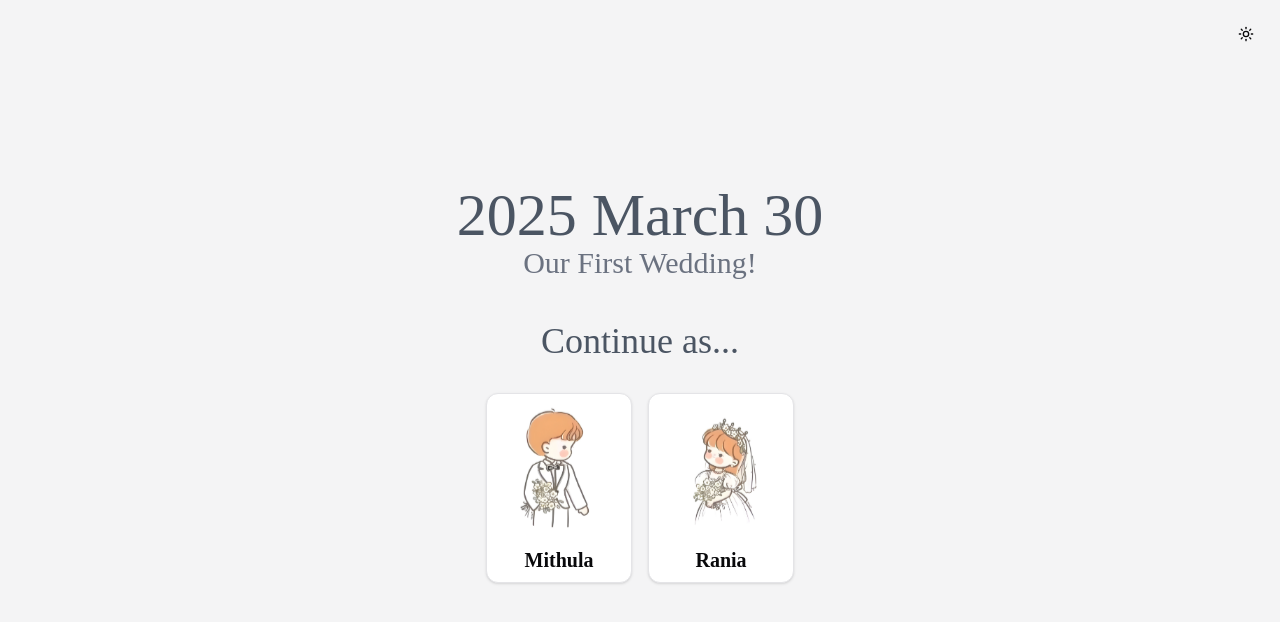
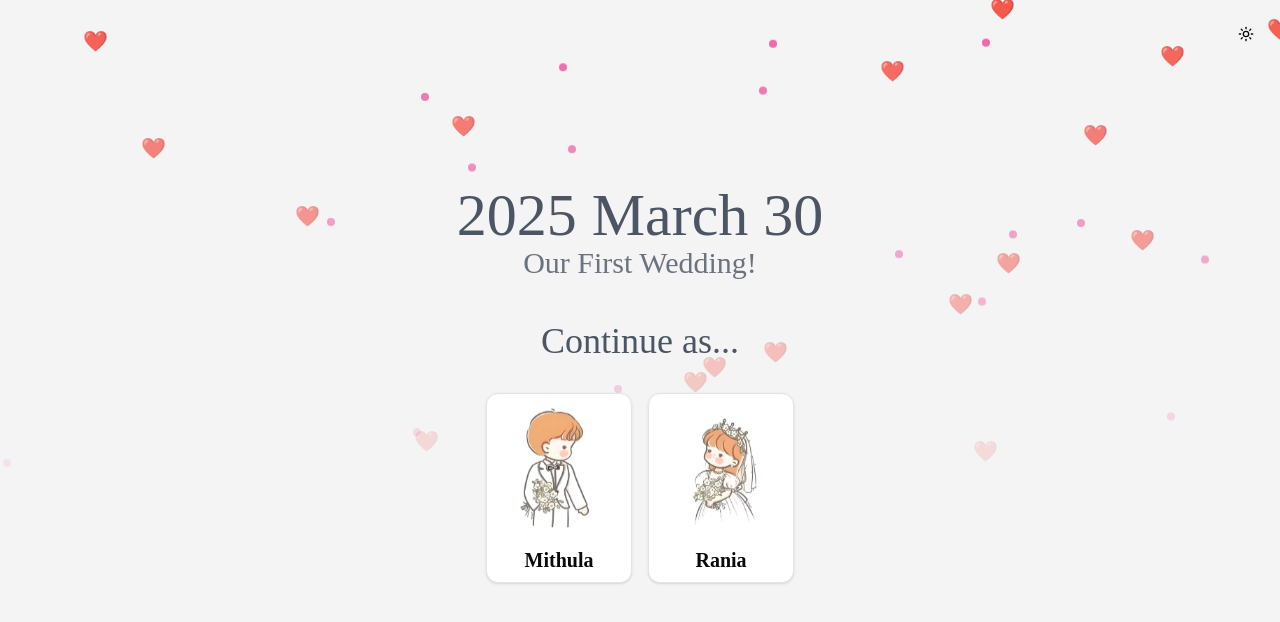
Before and after one commit to Mithula-Ra/Soulmates, a React (Vite) app in the folder client/: page /Homecoming in a window 1280 px wide. Shown: the top 622 px of the page. Built offline with nearby package versions, Linux system fonts and the light colour scheme; sample sign-in values are in the browser's storage; a web font is replaced by a local one.

Commit message:
create flower shower

```diff
--- /dev/null
+++ b/client/src/components/Homecoming/Flowers.tsx
@@ -0,0 +1,30 @@
+interface FlowersProps {
+    emoji?: string; // Allows custom emoji (default: ❤️)
+  }
+
+  const Flowers: React.FC<FlowersProps> = ({ emoji = "❤️" }) => {
+    return (
+      <div className="absolute inset-0 overflow-hidden z-10">
+        <ul className="relative h-full w-full list-none">
+          {Array.from({ length: 100 }).map((_, index) => (
+            <li
+              key={index}
+              className={`absolute opacity-0 animate-falling ${
+                index % 2 == 0 ? "text-red-500 text-xl" : "w-[8px] h-[8px] bg-pink-500 rounded-full"
+              }`}
+              style={{
+                top: "-10%", // Start above the screen
+                left: `${Math.random() * 100}%`, // Random horizontal start
+                animationDuration: `${Math.random() * 4 + 2}s`, // Random fall speed (2s to 6s)
+                animationDelay: `${index * 100}ms`, // Fixing the delay issue
+              }}
+            >
+              {index % 2 == 0  ? emoji : ""}
+            </li>
+          ))}
+        </ul>
+      </div>
+    );
+  };
+
+  export default Flowers;
--- a/client/src/components/Homecoming/HC-Day.tsx
+++ b/client/src/components/Homecoming/HC-Day.tsx
@@ -8,7 +8,7 @@ import { useFirstLogin } from "@/contexts/FirstLoginContext";
 
 
     return (
-      <div className="flex flex-col items-center gap-0 max-w-fit px-4 font-Cute">
+      <div className="flex flex-col items-center gap-0 max-w-fit px-4 font-Cute z-30">
         <div className="text-gray-600 text-6xl ">
           {formattedDate}
         </div>
--- a/client/src/components/Homecoming/HC-Main.tsx
+++ b/client/src/components/Homecoming/HC-Main.tsx
@@ -1,6 +1,7 @@
 import React, { useState } from "react";
 import SelectUser from "./HC-SelectUser";
 import Day from "./HC-Day";
+import Flowers from "./Flowers";
 
 type User = {
   id: number;
@@ -28,12 +29,13 @@ const Main: React.FC = () => {
         <div className="flex flex-col gap-4">
           <Day />
           <SelectUser users={users} handleUserSelect={handleUserSelect} />
+          <Flowers></Flowers>
         </div>
       ) : (
-        <div>
+        <div className="h-full w-full">
           <h2>Hello, {selectedUser.name}!</h2>
-          {/* You can now display other details or a login form here */}
         </div>
+
       )}
     </div>
   );
--- a/client/src/components/Homecoming/HC-SelectUser.tsx
+++ b/client/src/components/Homecoming/HC-SelectUser.tsx
@@ -13,7 +13,7 @@ type User = {
 
   const SelectUser: React.FC<Props> = ({ users, handleUserSelect }) => {
     return (
-      <div className="flex flex-row items-center justify-center gap-4 pb-8">
+      <div className="flex flex-row items-center justify-center gap-4 pb-8 z-20">
         {users.map((user) => (
           <button
             key={user.id}
--- a/client/tailwind.config.js
+++ b/client/tailwind.config.js
@@ -20,6 +20,7 @@ export default {
 			shake: 'shake 0.3s ease-in-out',
 			"Lighten-1": "Lighten 4s ease-in",
 			"Lighten-2": "Lighten 3s ease-in",
+			falling: 'falling ease-in',
 		},
 		keyframes: {
 			float:{
@@ -27,6 +28,10 @@ export default {
 			 '50%': { transform: 'translateY(0px)' },
 			 '100%': { transform: 'translateY(6px)' },
 			},
+			falling:{
+				'0%': { transform: 'translateY(0px)', opacity: 1 },
+				'100%': { transform: 'translateY(600px)', opacity: 0 },
+			   },
 			pulse:{
 				'0%': {opacity: '0.3',transform: 'scale(0.8)' },
 				'100%': { transform: 'scale(1.5)',opacity:'0' },
```
